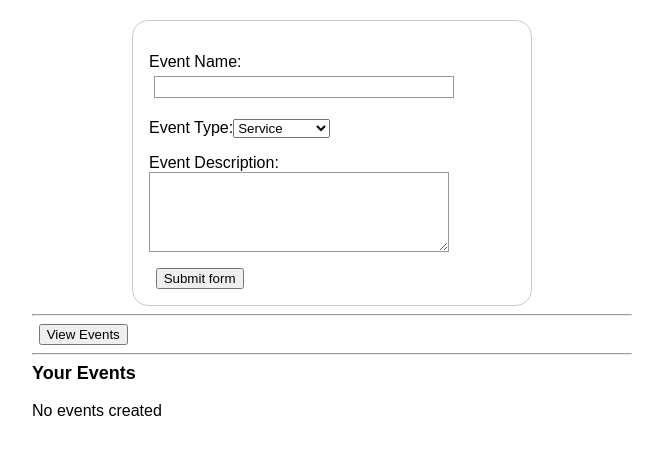
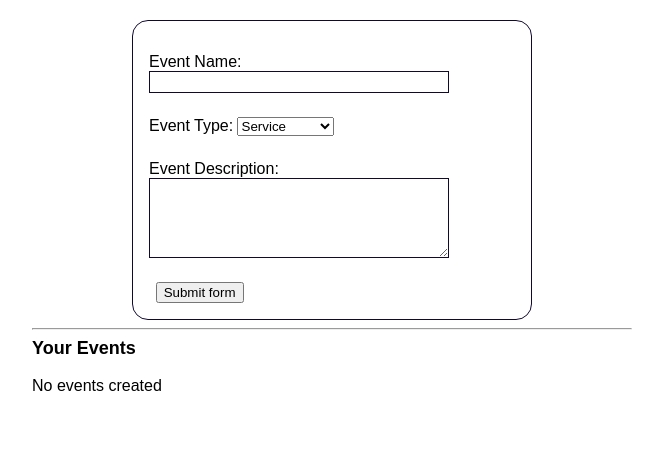
Before and after one commit to neoladsouza/event-calendar-control, a React (Create React App) app in the folder client/: page / in a window 1280 px wide. Shown: the top 454 px of the page, without its empty margins (308-971 px from the left). Built offline with nearby package versions, Linux system fonts and the light colour scheme.

Commit message:
deleted a button, changing color and margins

```diff
--- a/client/src/App.css
+++ b/client/src/App.css
@@ -42,16 +42,13 @@ code {
   font-size: 1.2em;
 }
 
-label { display: block; }
-input { margin: 5px; }
-
 form {
   /* Center the form on the page */
   margin: 0 auto;
   width: 400px;
   /* Form outline */
   padding: 1em;
-  border: 1px solid #ccc;
+  border: 1px solid #120930;
   border-radius: 1em;
 }
 
@@ -68,6 +65,7 @@ form li + li {
 label {
   /* Uniform size & alignment */
   display: inline-block;
+  margin-bottom: 0.5em;
 }
 
 input,
@@ -81,7 +79,7 @@ textarea {
   box-sizing: border-box;
 
   /* Match form field borders */
-  border: 1px solid #999;
+  border: 1px solid #120930;
 }
 
 input:focus,
@@ -98,6 +96,10 @@ textarea {
   height: 5em;
 }
 
+select {
+  margin-left: 0.25em;
+}
+
 button {
   /* This extra margin represent roughly the same space as the space
      between the labels and their text fields */
--- a/client/src/App.js
+++ b/client/src/App.js
@@ -63,7 +63,6 @@ export default function FormApp() {
       </div>
     )
   }
-
   function Options(props) {
     const categories = props.categories;
     return(
@@ -106,8 +105,6 @@ export default function FormApp() {
         <button type="submit">Submit form</button>
       </form>
       <hr/>
-      <button type="button">View Events</button>
-      <hr/>
       <Events events={allEvents}/>
     </>
   );
```
